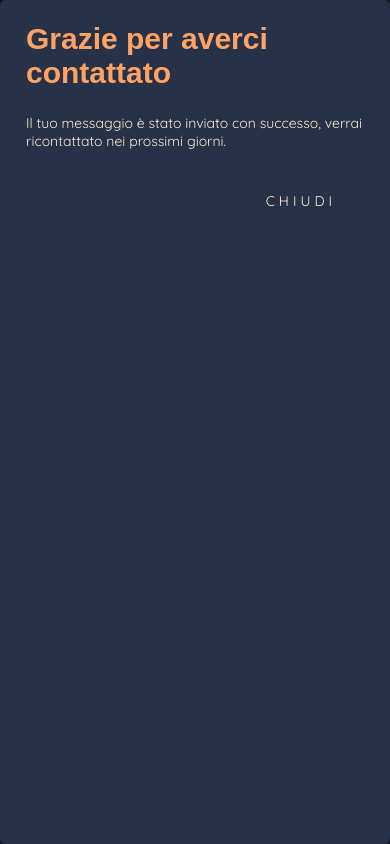
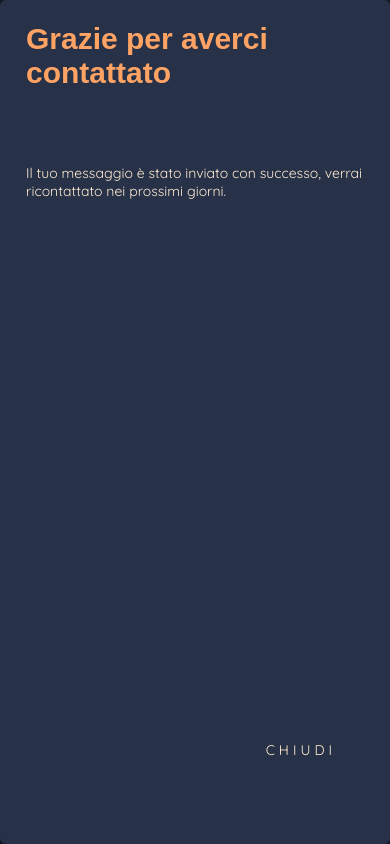
Before and after one commit to NicoloCavalli95horses/pego-website, a Vue app: page /thanks in a window 390 px wide. Built offline with nearby package versions, Linux system fonts and the light colour scheme; a web font is replaced by a local one.

Commit message:
fixed modal responsiveness

```diff
--- a/src/components/Checkbox.vue
+++ b/src/components/Checkbox.vue
@@ -41,8 +41,8 @@ const emit = defineEmits(["update:modelValue"]);
       }
     }
     .dot {
-      width: 1.5rem;
-      height: 1.5rem;
+      width: 1.8rem;
+      height: 1.8rem;
       border-radius: 50%;
       background-color: var(--font-light);
       box-sizing: border-box;
--- a/src/components/Modal.vue
+++ b/src/components/Modal.vue
@@ -4,25 +4,28 @@
       <div
         ref="modal_ref"
         class="modal"
-        :class="{ 'full-size' : full_size }"
+        :class="{ 'full-size': full_size }"
         :style="{ 'width': `${width}rem`, 'height': `${height}rem` }"
         @click="(e) => e.stopPropagation()"
       >
-        <!-- Header -->
+        <!-- header -->
         <header>
           <h3>{{ title }}</h3>
           <div class="top-24 bottom-24">
             <slot name="header" />
           </div>
         </header>
-        <!-- Body -->
+        <!-- content -->
+        <div class="content">
+          <!-- body -->
           <div class="body">
             <slot />
           </div>
-        <!-- Footer -->
+          <!-- footer -->
           <footer>
             <slot name="footer" />
           </footer>
+        </div>
       </div>
     </div>
   </teleport>
@@ -83,34 +86,56 @@ onUnmounted(() => {
 </script>
 
 <style lang="scss" scoped>
+$header-h: clamp(12rem, 8vw, 20rem);
+$footer-h: 6rem;
+$gap: 2.2rem;
 .backdrop {
   .modal {
     border-radius: var(--radius-s);
-    padding: 2.2rem 2.6rem;
+    padding: $gap 2.6rem;
     justify-content: space-around;
-    gap: 2.2rem;
+    gap: $gap;
     background-color: var(--background);
     position: absolute;
     top: 50%;
     left: 50%;
     transform: translate(-50%, -50%);
     box-shadow: var(--box-shadow);
+    header {
+      width: 100%;
+      height: $header-h;
+    }
+    .content {
+      width: 100%;
+      height: calc(100% - $header-h - $gap );
+      display: flex;
+      flex-direction: column;
+      justify-content: space-between;
+
+      .body {
+        width: 100%;
+        flex-grow: 1;
+        padding: $gap 0;
+      }
       footer {
-      align-self: flex-end;
+        width: 100%;
+        height: $footer-h;
+        display: flex;
+        flex-direction: row;
+        align-items: center;
+        justify-content: flex-end;
       }
+    }
+
     &.full-size {
-      position: fixed;
       width: 100%;
       height: 100%;
       top: 0;
       left: 0;
       transform: none;
       box-sizing: border-box;
-
-      .body {
-        display: flex;
-        flex-direction: column;
-        justify-content: space-between;
+      footer {
+        margin: 2.2rem 0 3.2rem 0;
       }
     }
   }
```
Also changed, not shown: src/components/ContactModal.vue (+170 -111 lines). Lines whose indentation alone changed are shown as unchanged.
